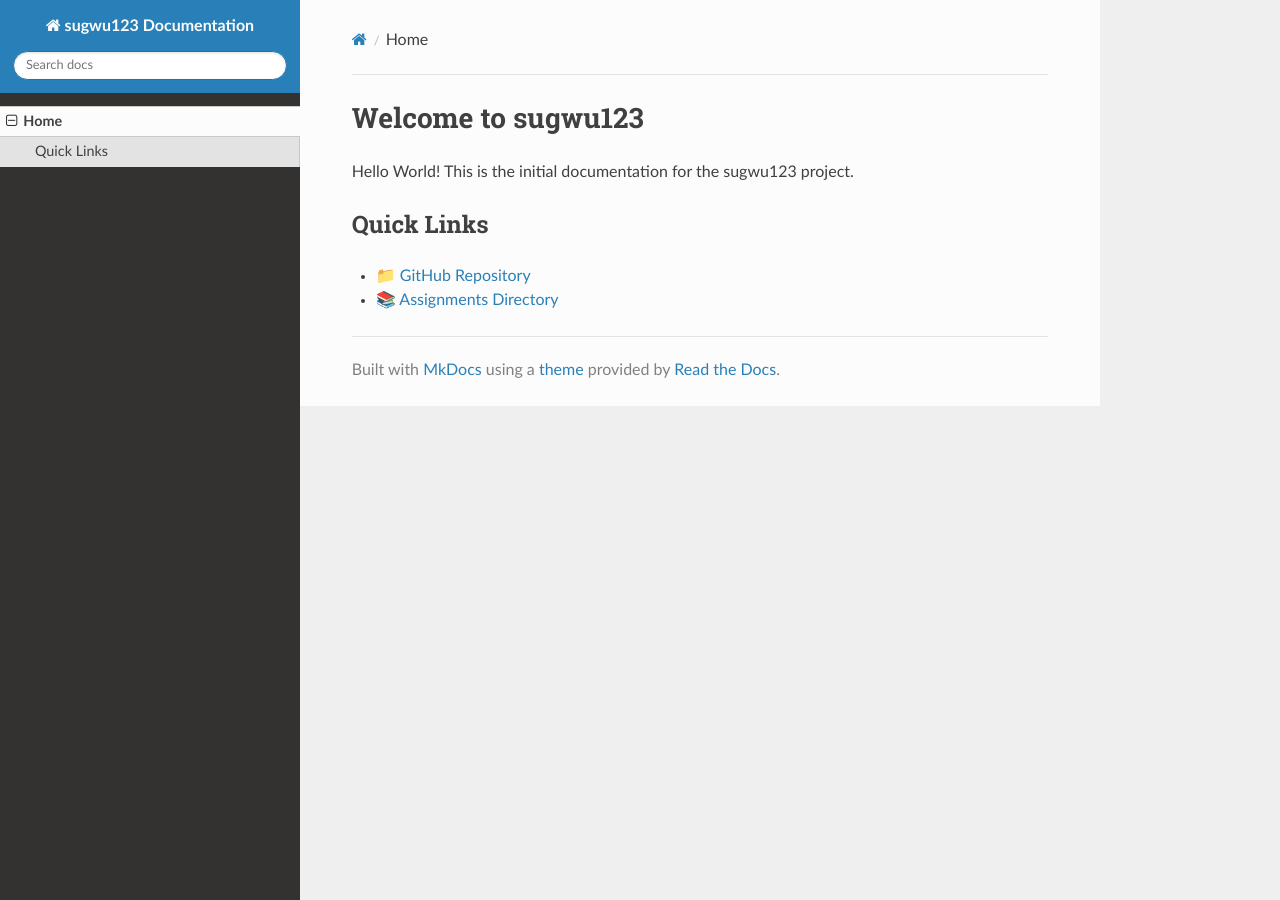
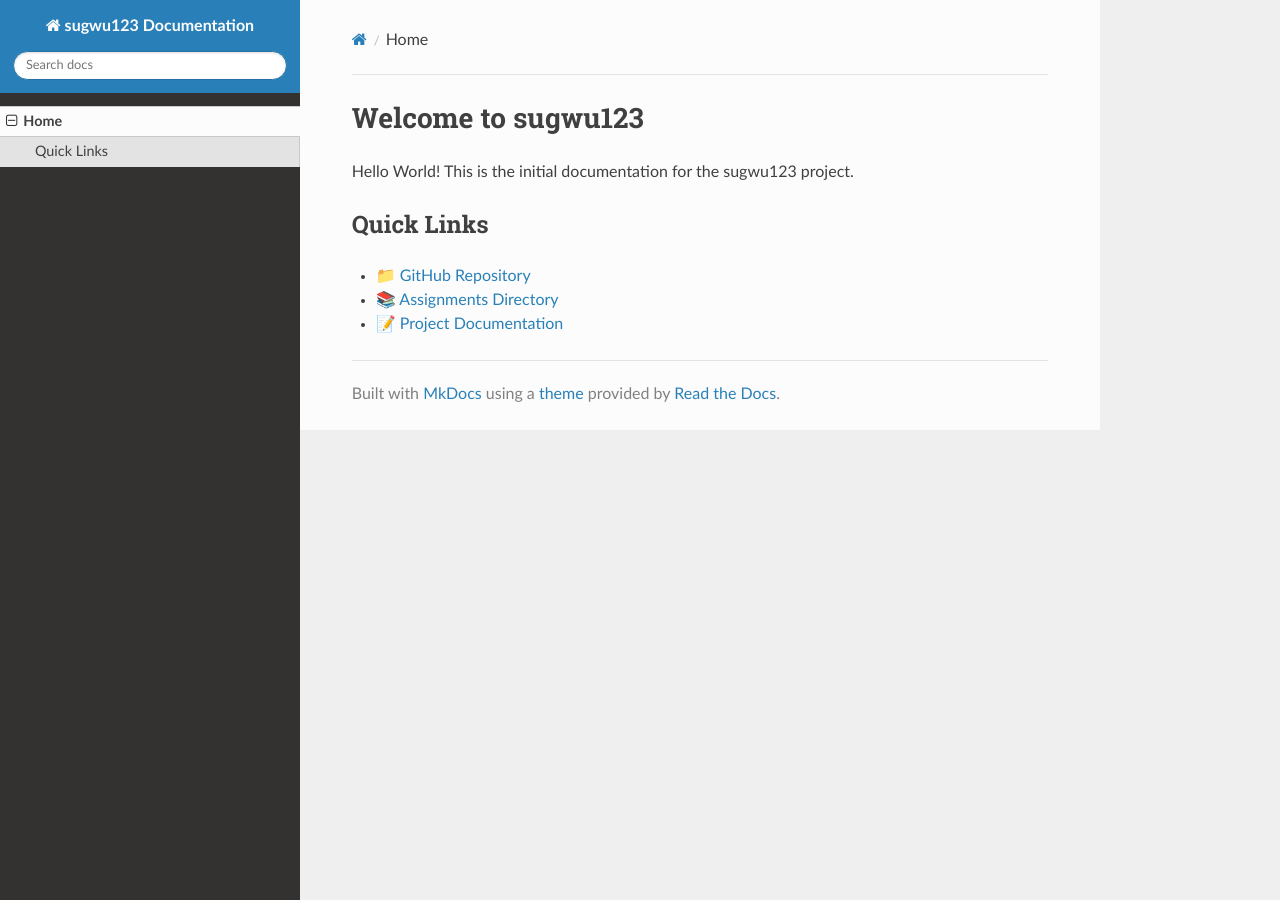
Before and after one commit to cloudmesh-ai-luc/sugwu123, an MkDocs documentation site: the page built from docs/index.md, in a window 1280 px wide. Built offline with MkDocs 1.6.1, drawn with Linux system fonts in a browser that asks for light colours; nearby versions of some CDN libraries.

Commit message:
Add link to project.md

```diff
--- a/docs/index.md
+++ b/docs/index.md
@@ -5,3 +5,4 @@
 ## Quick Links
 - 📁 [GitHub Repository](https://github.com/cloudmesh-ai-luc/sugwu123)
 - 📚 [Assignments Directory](https://github.com/cloudmesh-ai-luc/sugwu123/tree/main/assignments)
+- 📝 [Project Documentation](https://github.com/cloudmesh-ai-luc/sugwu123/blob/main/project/project.md)
```
